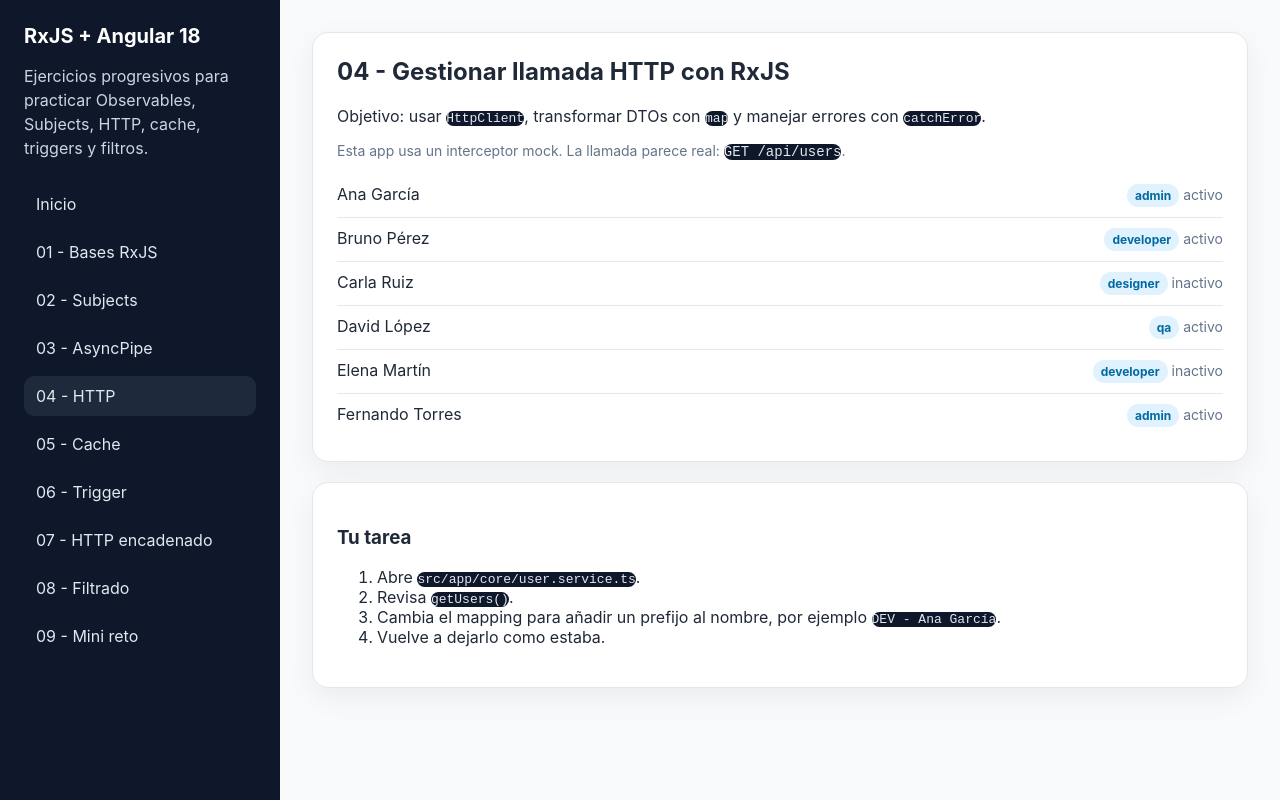
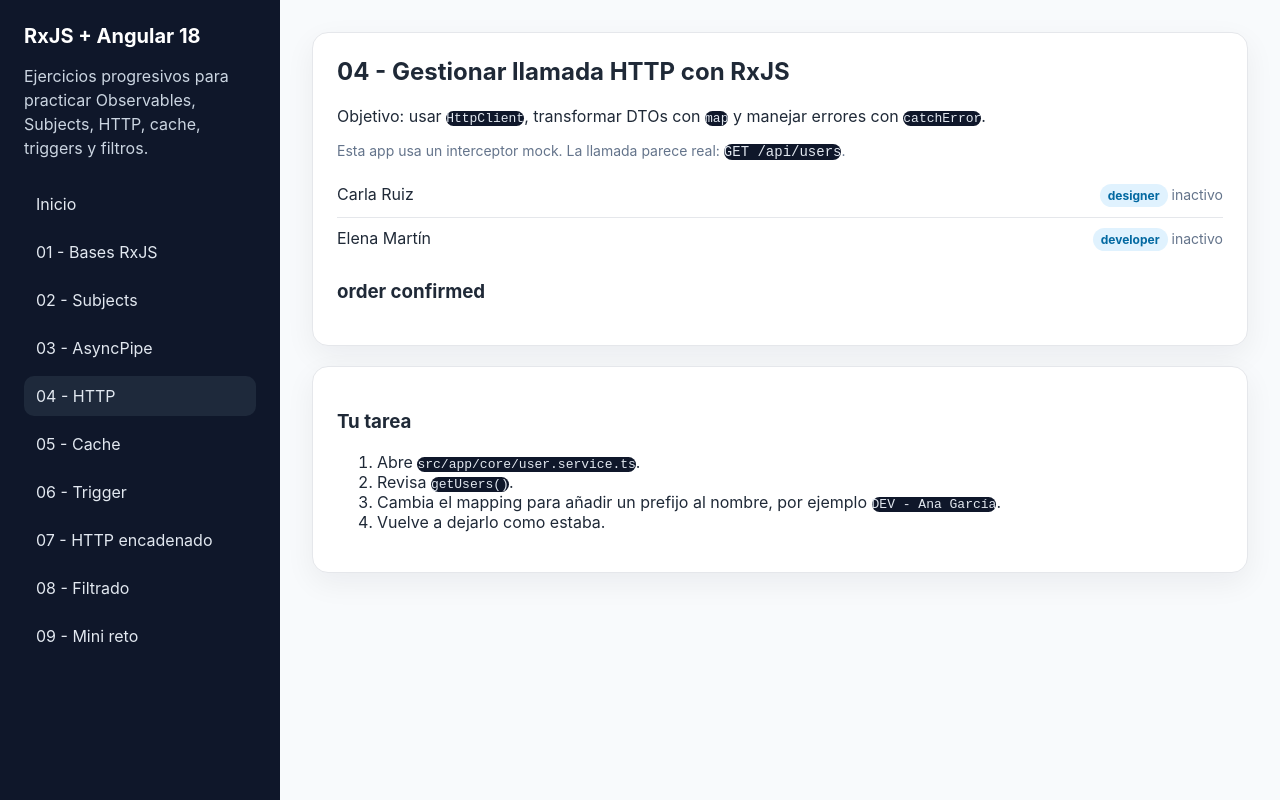
Before and after one commit to miranda9932/rxjs-angular18-exercises, an Angular app: page /04-http in a window 1280 px wide. Built offline with nearby package versions, Linux system fonts and the light colour scheme.

Commit message:
Exercise 5 completed

```diff
--- a/src/app/exercises/04-http/exercise-04-http.component.html
+++ b/src/app/exercises/04-http/exercise-04-http.component.html
@@ -13,6 +13,11 @@
   } @else {
     <p>Cargando usuarios...</p>
   }
+
+  @if (requestLog) {
+    <h3> {{requestLog }} </h3>
+  }
+
 </section>
 
 <section class="card">
--- a/src/app/exercises/04-http/exercise-04-http.component.ts
+++ b/src/app/exercises/04-http/exercise-04-http.component.ts
@@ -1,8 +1,9 @@
 import { AsyncPipe } from '@angular/common';
 import { Component, inject } from '@angular/core';
-import { catchError, of } from 'rxjs';
+import { catchError, filter, map, of } from 'rxjs';
 import { UserService } from '../../core/user.service';
 import { UserListComponent } from '../../shared/user-list.component';
+import { tap } from 'rxjs';
 
 @Component({
   selector: 'app-exercise-04-http',
@@ -13,8 +14,11 @@
 })
 export class Exercise04HttpComponent {
   private readonly userService = inject(UserService);
+  requestLog = '';
 
   readonly users$ = this.userService.getUsers().pipe(
+    map(users => users.filter(user => user.active == false)),
+    tap(() => this.requestLog= 'order confirmed'),
     catchError(() => of([]))
   );
 }
```
